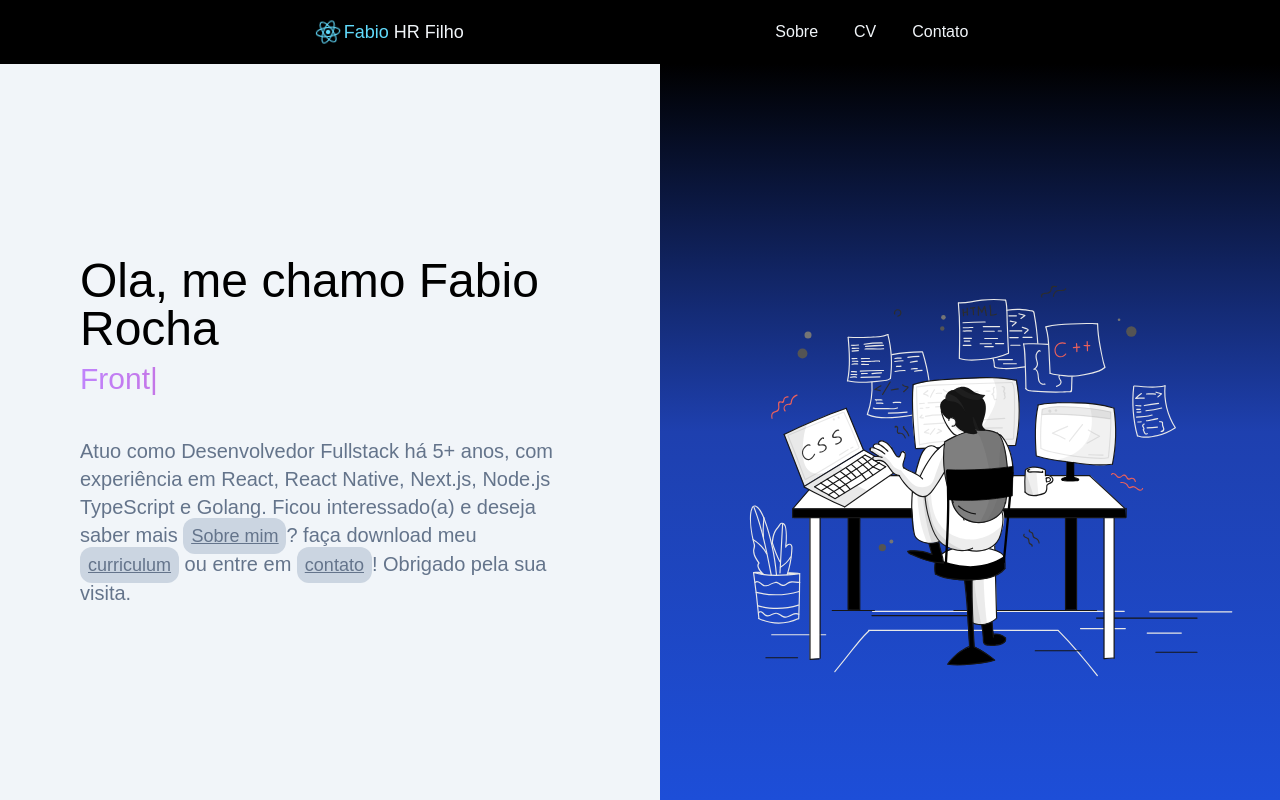
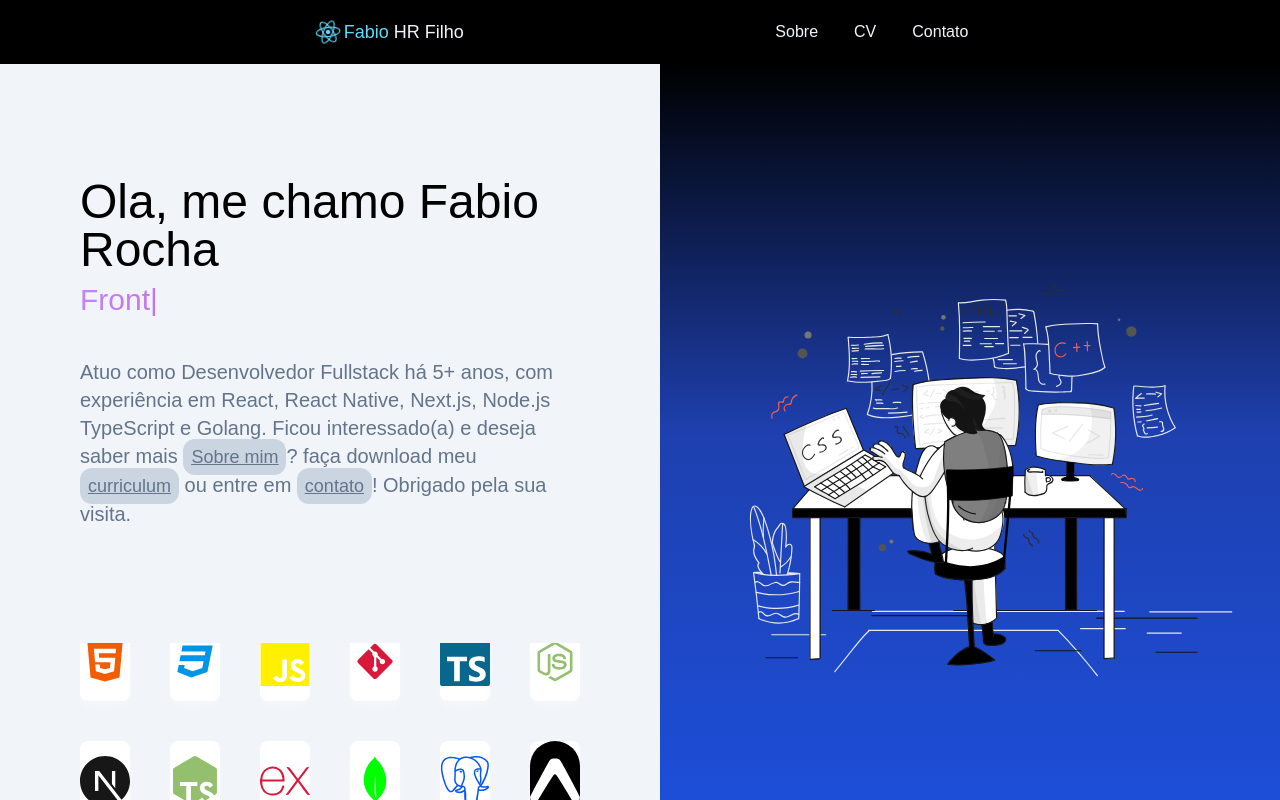
Before and after one commit to FabioRocha231/Portfolio, a Next.js app: page / in a window 1280 px wide. Built offline with nearby package versions, Linux system fonts and the light colour scheme.

Commit message:
fix: improved html and removed commented blocks

```diff
--- a/components/MySkills/MySkills.tsx
+++ b/components/MySkills/MySkills.tsx
@@ -3,31 +3,12 @@ import { MobileIcons } from "../Atoms/MobileIcon";
 
 export const MySkills = () => {
   return (
-    <section className="flex flex-1 w-full items-center overflow-x-hidden">
-      <section className="flex flex-col w-5/6 items-center">
-        <h3 className="text-4xl font-bold text-black">Projects</h3>
+    <section className="flex items-center overflow-x-hidden">
+      <section className="flex flex-col h-full items-center justify-center lg:w-full overflow-hidden">
+        <div className="grid grid-cols-6 gap-10 xl:grid-cols-4 mdlg:grid-cols-2">
+          <Icons />
+        </div>
       </section>
-
-      <section
-        className="flex flex-col h-full w-2/5 items-center justify-center bg-gradient-to-t
-      from-blue-700 via-blue-800 to-black lg:w-full overflow-hidden"
-      >
-        <h2 className="font-montserrat text-4xl text-white font-bold mb-10 sm:text-2xl">
-          My Skills
-        </h2>
-
-        <article className="grid grid-cols-6 gap-10 xl:grid-cols-4mdlg:grid-cols-2 xs:hidden">
-          <Icons />
-        </article>
-      </section>
-
-      {/* <Icons className="mt-10 mb-20 grid grid-cols-6 gap-10 xl:grid-cols-4  mdlg:grid-cols-2 xsm:hidden" /> */}
-      {/* <article className="flex h-80 flex-row items-center justify-center bg-black sm:h-40 xs:hidden">
-        <MobileIcons>
-          <Icons className="flex flex-row gap-x-10" />
-          <Icons />
-        </MobileIcons>
-      </article> */}
     </section>
   );
 };
```
